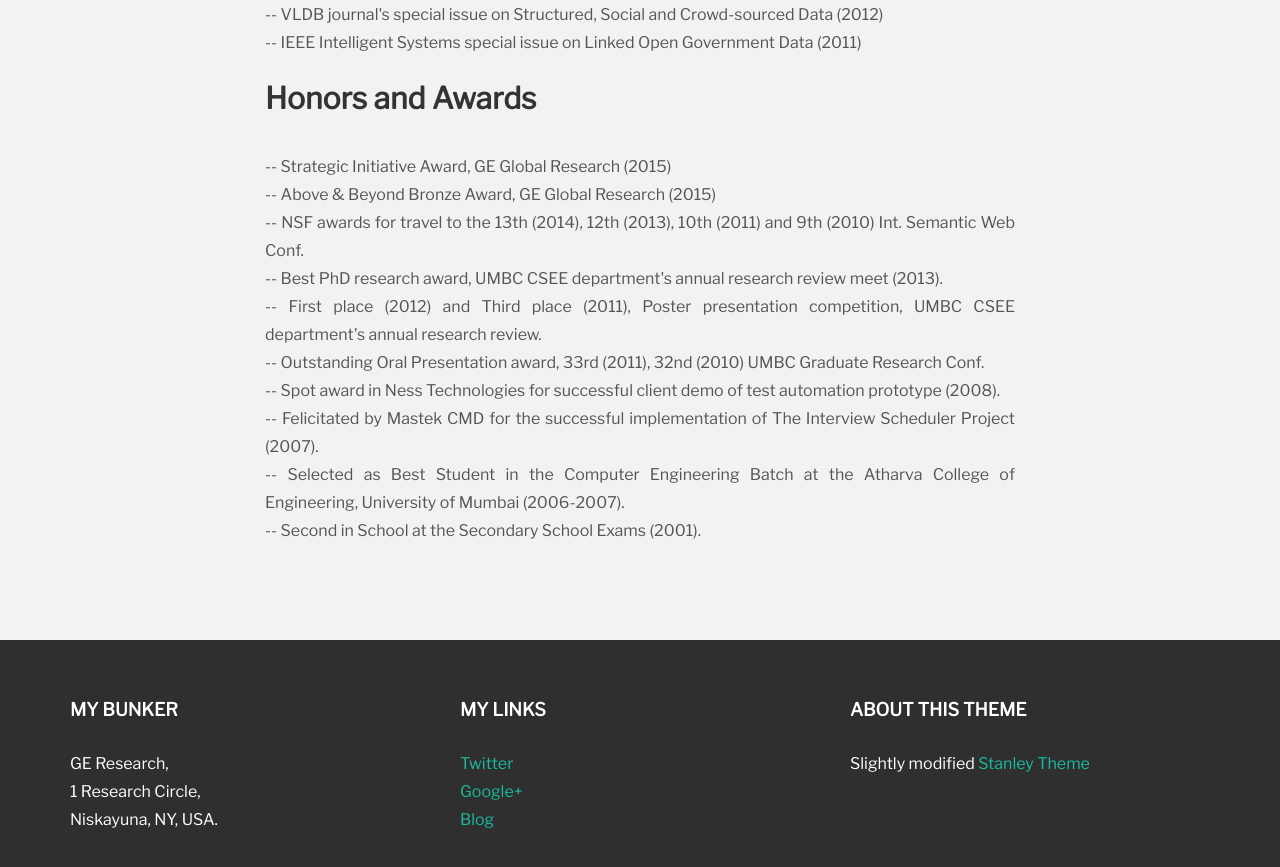
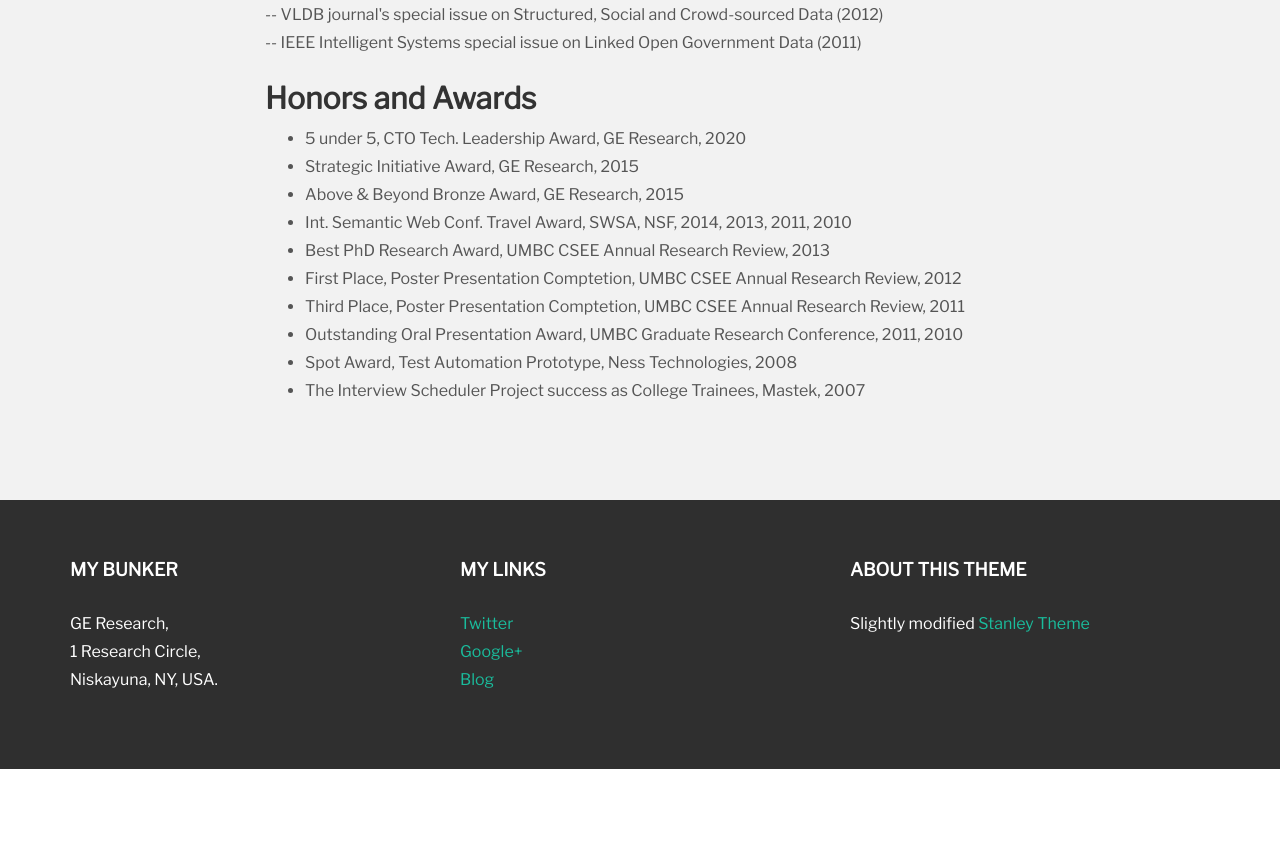
Before and after one commit to varishm/personalWebSite, a plain HTML site: page index.html in a window 1280 px wide. Shown: the part 6700-7567 px from the top of the page. After the commit the page ends 7469 px from the top, so only its background shows below. Drawn offline with nearby package versions, Linux system fonts and the light colour scheme.

Commit message:
awards parsed and rendered from JSON

```diff
--- a/assets/js/main.js
+++ b/assets/js/main.js
@@ -7,20 +7,15 @@ function main(){
 function renderAwards() {
     loadJSON('assets/info/awards.json', function(response) {
         // Parsing JSON string into object
-          var actual_JSON = JSON.parse(response);
-          console.log(actual_JSON)
+          var awards = JSON.parse(response);
+          for (idx = 0; idx < awards.length; idx++){
+            var award = awards[idx];
+            var title = award["award"]
+            var org = award["org"]
+            var line = award["award"] + ", " + award["org"] + ", " + award["year"]
+            $("#awards").append("<li>" + line + "</li>")
+        }
        });
-
-    //var awards = JSON.parse(somestr)
-    //console.log(awards)
-
-    //for (idx = 0; idx < awards.length; idx++){
-    //    var award = awards[idx];
-    //    var title = award["award"]
-    //    var org = award["org"]
-    //    var line = award["award"] + ", " + award["org"] + ", " + award["year"]
-    //    $("#awards").append("<li>" + line + "</li>")
-    //}
 }
 
 
```
Also changed, not shown: index.html (+3 -2 lines).
